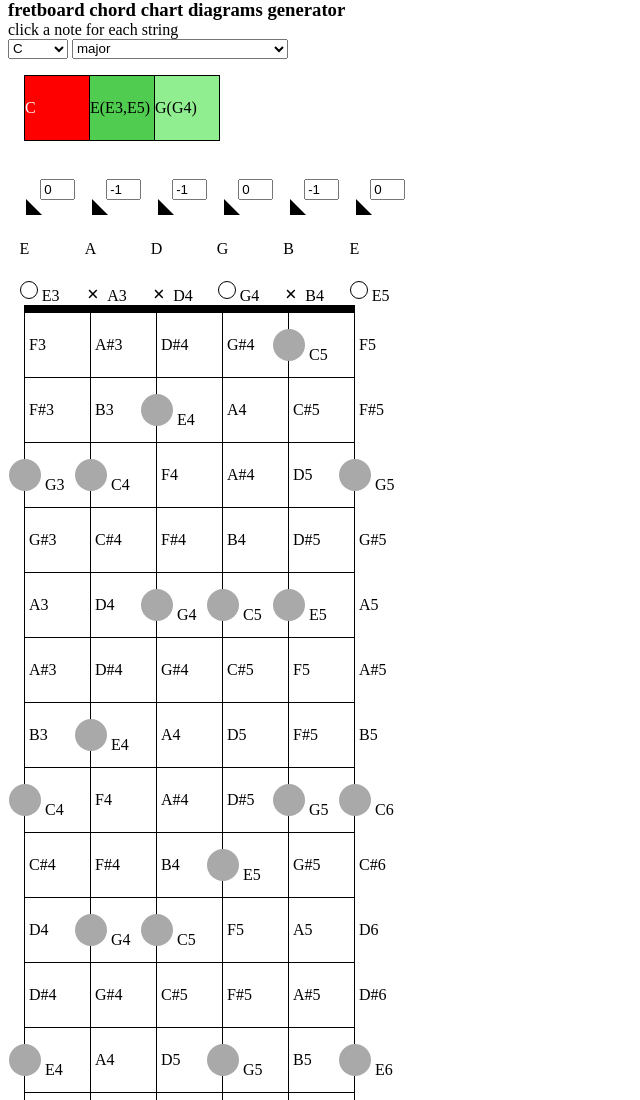
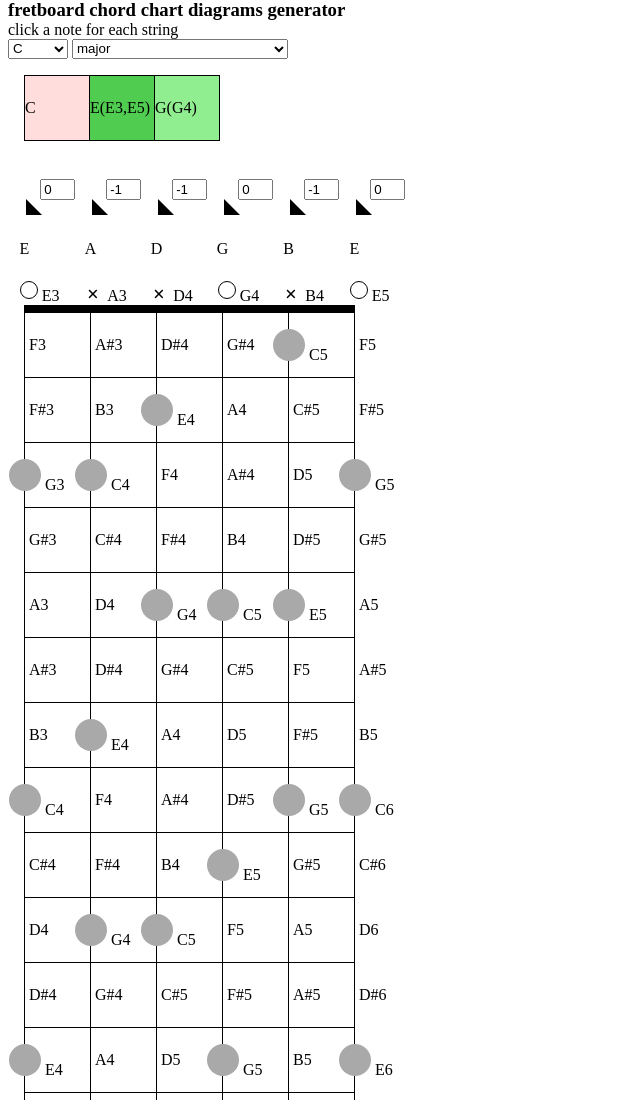
Before and after one commit to angyongen/guitar-fretboard-chord-chart-diagrams-generator, a plain HTML site: page index.html in a window 1280 px wide. Shown: the top 1100 px of the page, without its empty margins (0-640 px from the left). Drawn offline with Linux system fonts and the light colour scheme.

Commit message:
change color

```diff
--- a/index.html
+++ b/index.html
@@ -38,7 +38,7 @@ td:before{text-align:center;width:2em;height:2em;border-radius:1em;display:inlin
 .fulfilled1 {background: #90ee90;}
 .fulfilled2 {background: #50cc50; }
 .fulfilled3 {background: #20aa20}
-.unfulfilled {background: red; color: white; }
+.unfulfilled {background: #ffdddd;  }
 </style>
 <script language="javascript">
 var t = document.createElement("table");
```
